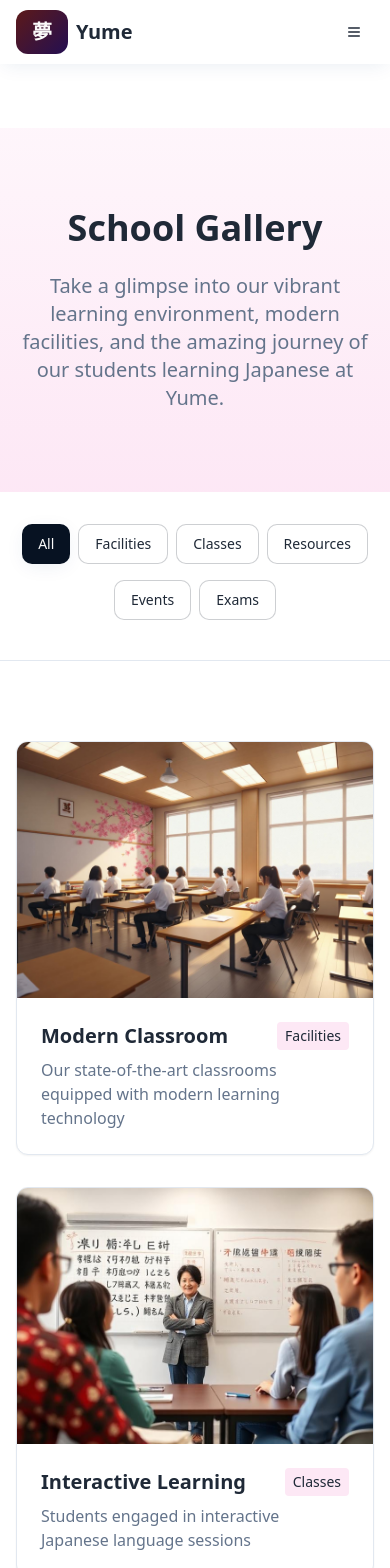
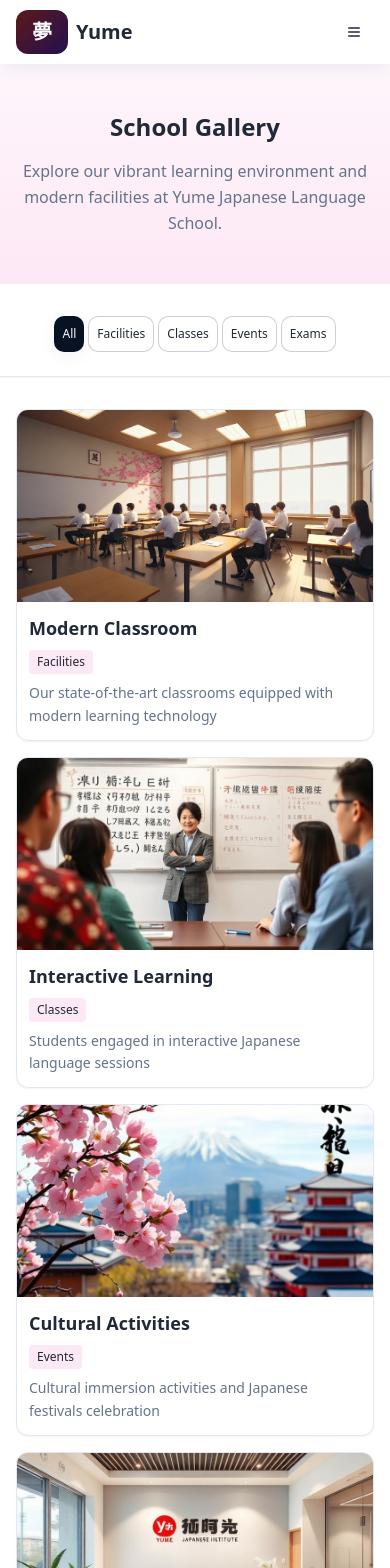
Before and after one commit to Panchammmm/yjls.kolkata, a React (Vite) app: page /gallery in a window 390 px wide. Shown: the top 1568 px of the page. Built offline with nearby package versions, Linux system fonts and the light colour scheme.

Commit message:
gallery-responsive

```diff
--- a/src/pages/About.tsx
+++ b/src/pages/About.tsx
@@ -133,7 +133,7 @@ const About = () => {
       <section className="py-12 sm:py-16 lg:py-20 bg-gradient-accent">
         <div className="max-w-7xl mx-auto px-4 sm:px-6 lg:px-8">
           <div className="grid grid-cols-1 lg:grid-cols-2 gap-8 lg:gap-12 items-center">
-            <div className="order-2 lg:order-1">
+            <div className="order-2 lg:order-1 px-3 sm:px-0">
               <div className="flex items-center gap-3 mb-4">
                 <div className="p-2 bg-primary/10 rounded-lg">
                   <GraduationCap className="h-6 w-6 sm:h-8 sm:w-8 text-primary" />
--- a/src/pages/Gallery.tsx
+++ b/src/pages/Gallery.tsx
@@ -29,27 +29,20 @@ const Gallery = () => {
     },
     {
       id: 3,
-      image: learningMaterials,
-      title: "Learning Materials",
-      category: "Resources",
-      description: "Comprehensive textbooks and digital learning resources"
-    },
-    {
-      id: 4,
       image: japaneseCulture,
       title: "Cultural Activities",
       category: "Events",
       description: "Cultural immersion activities and Japanese festivals celebration"
     },
     {
-      id: 5,
+      id: 4,
       image: schoolEntrance,
       title: "School Entrance",
       category: "Facilities",
       description: "Welcome to Yume Japanese Language School - your gateway to Japan"
     },
     {
-      id: 6,
+      id: 5,
       image: jlptPreparation,
       title: "JLPT Preparation",
       category: "Exams",
@@ -57,7 +50,7 @@ const Gallery = () => {
     }
   ];
 
-  const categories = ["All", "Facilities", "Classes", "Resources", "Events", "Exams"];
+  const categories = ["All", "Facilities", "Classes", "Events", "Exams"];
   const [activeCategory, setActiveCategory] = useState("All");
 
   const filteredItems = activeCategory === "All"
@@ -65,31 +58,39 @@ const Gallery = () => {
     : galleryItems.filter(item => item.category === activeCategory);
 
   return (
-    <div className="min-h-screen pt-16">
+    <div className="min-h-screen">
       {/* Hero Section */}
-      <section className="py-20 bg-gradient-accent">
+      <section className="py-12 sm:py-16 md:py-20 lg:py-24 bg-gradient-accent">
         <div className="max-w-7xl mx-auto px-4 sm:px-6 lg:px-8 text-center">
-          <h1 className="text-4xl md:text-5xl font-bold text-foreground mb-6">
+          <h1 className="text-2xl sm:text-3xl md:text-4xl lg:text-5xl xl:text-6xl font-bold text-foreground mb-4 sm:mb-6 leading-tight">
             School Gallery
           </h1>
-          <p className="text-xl text-muted-foreground max-w-3xl mx-auto">
+          <p className="text-base sm:text-lg md:text-xl lg:text-2xl text-muted-foreground max-w-sm sm:max-w-lg md:max-w-2xl lg:max-w-3xl xl:max-w-4xl mx-auto leading-relaxed">
+            <span className="hidden sm:inline">
               Take a glimpse into our vibrant learning environment, modern facilities, and the amazing journey of our students learning Japanese at Yume.
+            </span>
+            <span className="sm:hidden">
+              Explore our vibrant learning environment and modern facilities at Yume Japanese Language School.
+            </span>
           </p>
         </div>
       </section>
 
       {/* Filter Buttons */}
-      <section className="py-8 bg-background sticky top-16 z-40 border-b">
+      <section className="pt-8 pb-4 bg-background sticky top-16 z-40 border-b shadow-sm">
         <div className="max-w-7xl mx-auto px-4 sm:px-6 lg:px-8">
-          <div className="flex flex-wrap justify-center gap-2">
+          <div className="flex flex-wrap justify-center gap-1 sm:gap-2">
             {categories.map((category) => (
               <Button
                 key={category}
                 variant={activeCategory === category ? "default" : "outline"}
                 onClick={() => setActiveCategory(category)}
-                className="mb-2"
+                className="mb-2 text-xs sm:text-sm px-2 sm:px-3 md:px-4 py-1 sm:py-2 min-w-0 flex-shrink-0 transition-all duration-200"
+                size="sm"
               >
+                <span className="truncate">
                   {category}
+                </span>
               </Button>
             ))}
           </div>
@@ -97,78 +98,114 @@ const Gallery = () => {
       </section>
 
       {/* Gallery Grid */}
-      <section className="py-20 bg-background">
+      <section className="py-8 sm:py-12 bg-background">
         <div className="max-w-7xl mx-auto px-4 sm:px-6 lg:px-8">
-          <div className="grid grid-cols-1 md:grid-cols-2 lg:grid-cols-3 gap-8">
+          {filteredItems.length === 0 ? (
+            <div className="text-center py-12 sm:py-16">
+              <p className="text-lg sm:text-xl text-muted-foreground">
+                No images found in this category.
+              </p>
+            </div>
+          ) : (
+            <div className="grid grid-cols-1 sm:grid-cols-2 lg:grid-cols-3 xl:grid-cols-4 gap-4 sm:gap-6 md:gap-8">
               {filteredItems.map((item) => (
                 <Card
                   key={item.id}
-                className="group cursor-pointer hover:shadow-elegant transition-all duration-300 hover:-translate-y-1 overflow-hidden"
+                  className="group cursor-pointer hover:shadow-elegant transition-all duration-300 hover:-translate-y-1 overflow-hidden bg-card"
                   onClick={() => setSelectedImage(item.image)}
                 >
                   <div className="relative overflow-hidden">
                     <img
                       src={item.image}
                       alt={item.title}
-                    className="w-full h-64 object-cover group-hover:scale-105 transition-transform duration-300"
+                      className="w-full h-48 sm:h-56 md:h-64 lg:h-56 xl:h-48 object-cover group-hover:scale-105 transition-transform duration-300"
+                      loading="lazy"
                     />
                     <div className="absolute inset-0 bg-primary/20 opacity-0 group-hover:opacity-100 transition-opacity duration-300 flex items-center justify-center">
-                    <span className="text-white font-semibold bg-primary/80 px-4 py-2 rounded-lg">
-                      View Image
+                      <span className="text-white font-semibold bg-primary/80 px-3 sm:px-4 py-2 rounded-lg text-sm sm:text-base">
+                        <span className="hidden sm:inline">View Image</span>
+                        <span className="sm:hidden">View</span>
                       </span>
                     </div>
                   </div>
-                <CardContent className="p-6">
-                  <div className="flex justify-between items-start mb-2">
-                    <h3 className="text-xl font-semibold text-foreground">{item.title}</h3>
-                    <span className="text-sm bg-accent text-accent-foreground px-2 py-1 rounded">
+                  <CardContent className="p-3 sm:p-4 md:p-6">
+                    <div className="flex flex-col sm:flex-row sm:justify-between sm:items-start mb-2 gap-2 sm:gap-0">
+                      <h3 className="text-lg sm:text-xl font-semibold text-foreground line-clamp-2 flex-1 min-w-0">
+                        {item.title}
+                      </h3>
+                      <span className="text-xs sm:text-sm bg-accent text-accent-foreground px-2 py-1 rounded flex-shrink-0 self-start">
                         {item.category}
                       </span>
                     </div>
-                  <p className="text-muted-foreground">{item.description}</p>
+                    <p className="text-sm sm:text-base text-muted-foreground line-clamp-2 sm:line-clamp-3 leading-relaxed">
+                      {item.description}
+                    </p>
                   </CardContent>
                 </Card>
               ))}
             </div>
+          )}
         </div>
       </section>
 
       {/* Lightbox Modal */}
       {selectedImage && (
-        <div className="fixed inset-0 bg-black/80 z-50 flex items-center justify-center p-4">
-          <div className="relative max-w-4xl max-h-full">
+        <div
+          className="fixed inset-0 bg-black/80 z-50 flex items-center justify-center p-2 sm:p-4"
+          onClick={() => setSelectedImage(null)}
+        >
+          <div className="relative max-w-[95vw] sm:max-w-4xl max-h-[95vh] sm:max-h-full">
             <Button
               variant="ghost"
               size="icon"
-              className="absolute -top-12 right-0 text-white hover:text-gray-300"
-              onClick={() => setSelectedImage(null)}
+              className="absolute -top-8 sm:-top-12 right-0 text-white hover:text-gray-300 hover:bg-white/10 z-10"
+              onClick={(e) => {
+                e.stopPropagation();
+                setSelectedImage(null);
+              }}
             >
-              <X className="h-6 w-6" />
+              <X className="h-5 w-5 sm:h-6 sm:w-6" />
             </Button>
             <img
               src={selectedImage}
               alt="Gallery Image"
-              className="max-w-full max-h-[90vh] object-contain rounded-lg"
+              className="max-w-full max-h-[85vh] sm:max-h-[90vh] object-contain rounded-lg"
+              onClick={(e) => e.stopPropagation()}
             />
           </div>
         </div>
       )}
 
       {/* CTA Section */}
-      <section className="py-20 bg-gradient-hero text-primary-foreground">
+      <section className="py-12 sm:py-16 md:py-20 lg:py-24 bg-gradient-hero text-primary-foreground">
         <div className="max-w-4xl mx-auto text-center px-4 sm:px-6 lg:px-8">
-          <h2 className="text-3xl md:text-4xl font-bold mb-6">
+          <h2 className="text-2xl sm:text-3xl md:text-4xl lg:text-5xl font-bold mb-4 sm:mb-6 leading-tight">
             Experience Yume Yourself
           </h2>
-          <p className="text-xl mb-8 opacity-90">
+          <p className="text-base sm:text-lg md:text-xl lg:text-2xl mb-6 sm:mb-8 opacity-90 leading-relaxed max-w-2xl mx-auto">
+            <span className="hidden sm:inline">
               Visit our campus for a tour and see our facilities, meet our teachers, and experience the Yume difference firsthand.
+            </span>
+            <span className="sm:hidden">
+              Visit our campus and experience the Yume difference firsthand.
+            </span>
           </p>
-          <div className="flex flex-col sm:flex-row gap-4 justify-center">
-            <Button variant="secondary" size="lg" className="text-lg px-8 py-3">
-              Schedule Campus Visit
+          <div className="flex flex-col sm:flex-row gap-3 sm:gap-4 justify-center">
+            <Button
+              variant="secondary"
+              size="lg"
+              className="text-base sm:text-lg px-6 sm:px-8 py-3 sm:py-4 w-full sm:w-auto"
+            >
+              <span className="hidden sm:inline">Schedule Campus Visit</span>
+              <span className="sm:hidden">Campus Visit</span>
             </Button>
-            <Button variant="outline" size="lg" className="text-lg px-8 py-3 border-white text-white hover:bg-white hover:text-primary">
-              Book Demo Class
+            <Button
+              variant="outline"
+              size="lg"
+              className="text-base sm:text-lg px-6 sm:px-8 py-3 sm:py-4 border-white text-white hover:bg-white hover:text-primary w-full sm:w-auto"
+            >
+              <span className="hidden sm:inline">Book Demo Class</span>
+              <span className="sm:hidden">Demo Class</span>
             </Button>
           </div>
         </div>
```
Lines whose indentation alone changed are shown as unchanged.
